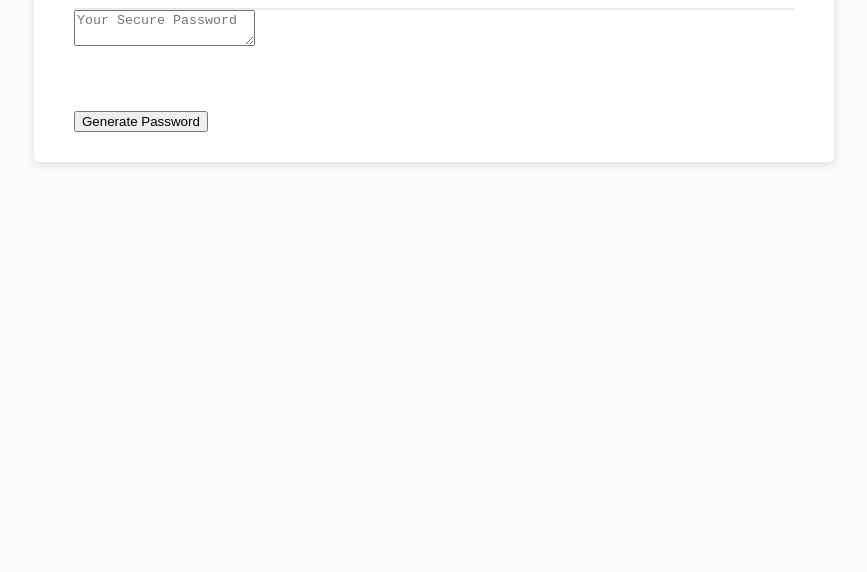
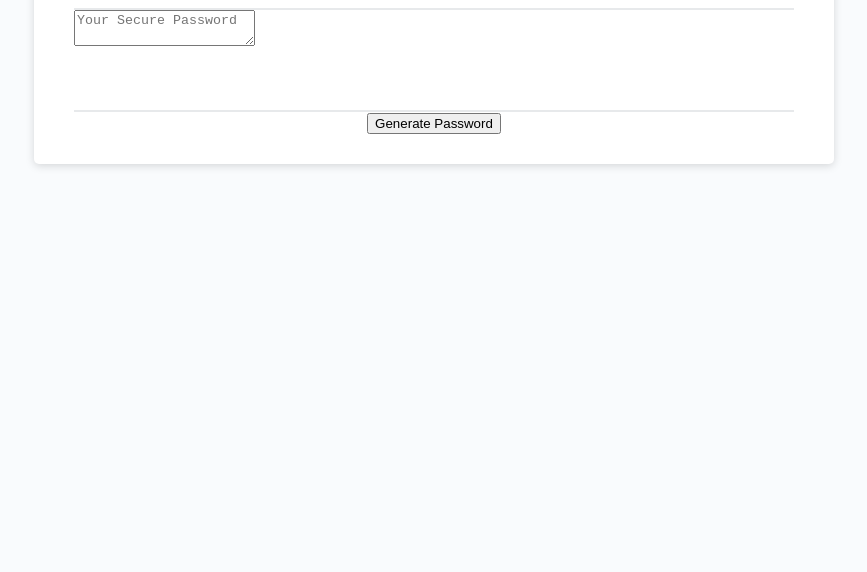
Before and after one commit to sa605935/PasswordGenerator, a plain HTML site: page index.html in a window 1280 px wide. Shown: the part 228-800 px from the top of the page, without its empty margins (206-1073 px from the left). Drawn offline with Linux system fonts and the light colour scheme.

Commit message:
Making edits to the footer on card

```diff
--- a/style.css
+++ b/style.css
@@ -52,3 +52,20 @@ header {
   .card-body {
     min-height: 100px;
   }
+  .card-footer {
+    text-align: center;
+  }
+
+  .card-footer::before {
+    content: " ";
+    display: block;
+    width: 100%;
+    background: #e7e9eb;
+    height: 2px;
+  }
+
+  .card-footer::after {
+    content: " ";
+    display: block;
+    clear: both;
+  }
```
